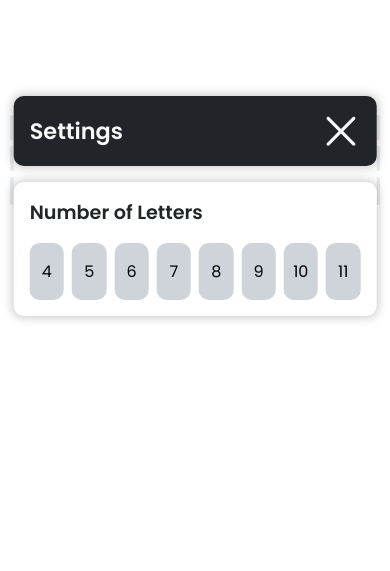
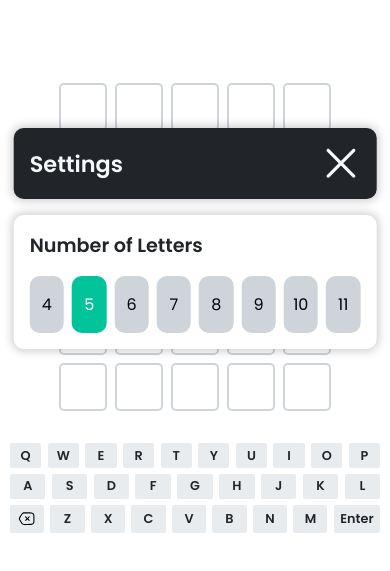
Before and after one commit to mdfarhan20/wordle-game, a plain HTML site: page index.html in a window 390 px wide. Both pictures are taken after a click on the icon 313 px from the left and 42 px from the top of the page. Shown: the part 65-636 px from the top of the page. Drawn offline with Linux system fonts and the light colour scheme; no server answers.

Commit message:
word length setting completed

```diff
--- a/app.js
+++ b/app.js
@@ -1,12 +1,14 @@
 const game = document.getElementById("game");
 const keys = document.querySelectorAll(".key");
+const closeMenuBtns = document.querySelectorAll(".close-icon");
+const wordLengthBtns = document.querySelectorAll(".len-option");
+
 const gameOverPopup = document.getElementById("game-over");
 const wordRevealEl = document.getElementById("word");
 const playAgainBtn = document.getElementById("play-again-btn");
 const wordNotFoundPopup = document.getElementById("not-found");
 const settingsBtn = document.getElementById("settings-icon");
 const settingsMenu = document.getElementById("settings-menu");
-const closeMenuBtns = document.querySelectorAll(".close-icon");
 
 let wordLength = 5;
 let lettersEntered = 0;
@@ -40,6 +42,14 @@ playAgainBtn.addEventListener("click", () => {
     gameOverPopup.classList.add("no-display");
 });
 
+wordLengthBtns.forEach(btn => {
+    btn.addEventListener("click", () => {
+        initializeGame(parseInt(btn.textContent));
+        wordLengthBtns.forEach(btn => btn.classList.remove("bg-green"));
+        btn.classList.add("bg-green");
+    });
+})
+
 closeMenuBtns.forEach(btn => {
     btn.addEventListener("click", () => {
         const menu = btn.parentNode.parentNode;
@@ -47,9 +57,12 @@ closeMenuBtns.forEach(btn => {
     })
 });
 
-async function initializeGame(wordLength) {
-    word = await getRandomWord(wordLength);
-    createGame(wordLength);
+async function initializeGame(len) {
+    lettersEntered = 0;
+    guesses = 0;
+    wordLength = len;
+    createGame(len);
+    word = await getRandomWord(len);
 }
 
 function createGame(wordLength) {
--- a/index.html
+++ b/index.html
@@ -87,7 +87,7 @@
                     <h3 class="setting-name">Number of Letters</h3>
                     <div class="len-options">
                         <div class="len-option">4</div>
-                        <div class="len-option">5</div>
+                        <div class="len-option bg-green">5</div>
                         <div class="len-option">6</div>
                         <div class="len-option">7</div>
                         <div class="len-option">8</div>
--- a/style.css
+++ b/style.css
@@ -93,8 +93,7 @@ main {
     --block-gap: 0.5rem;
     display: grid;
     gap: var(--block-gap);
-    width: max(20%, 20rem);
-    max-width: 90%;
+    max-width: 95%;
 }
 
 .game-row {
@@ -112,8 +111,9 @@ main {
     border-radius: 10px;
     height: 100%;
     flex: 1;
+    width: 3.6rem;
     aspect-ratio: 1 / 1;
-    font-size: clamp(1.2rem, 1.8rem, 2.6rem);
+    font-size: 1.6rem;
     color: var(--clr-black);
 }
 
@@ -348,4 +348,15 @@ main {
     .menu {
         --padding-amt: 1rem;
     }
+
+    #game {
+        width: 98%;
+    }
+
+    .game-box {
+        width: fit-content;
+        max-width: 3rem;
+        font-size: 1rem;
+        border-radius: 5px;
+    }
 }
```
